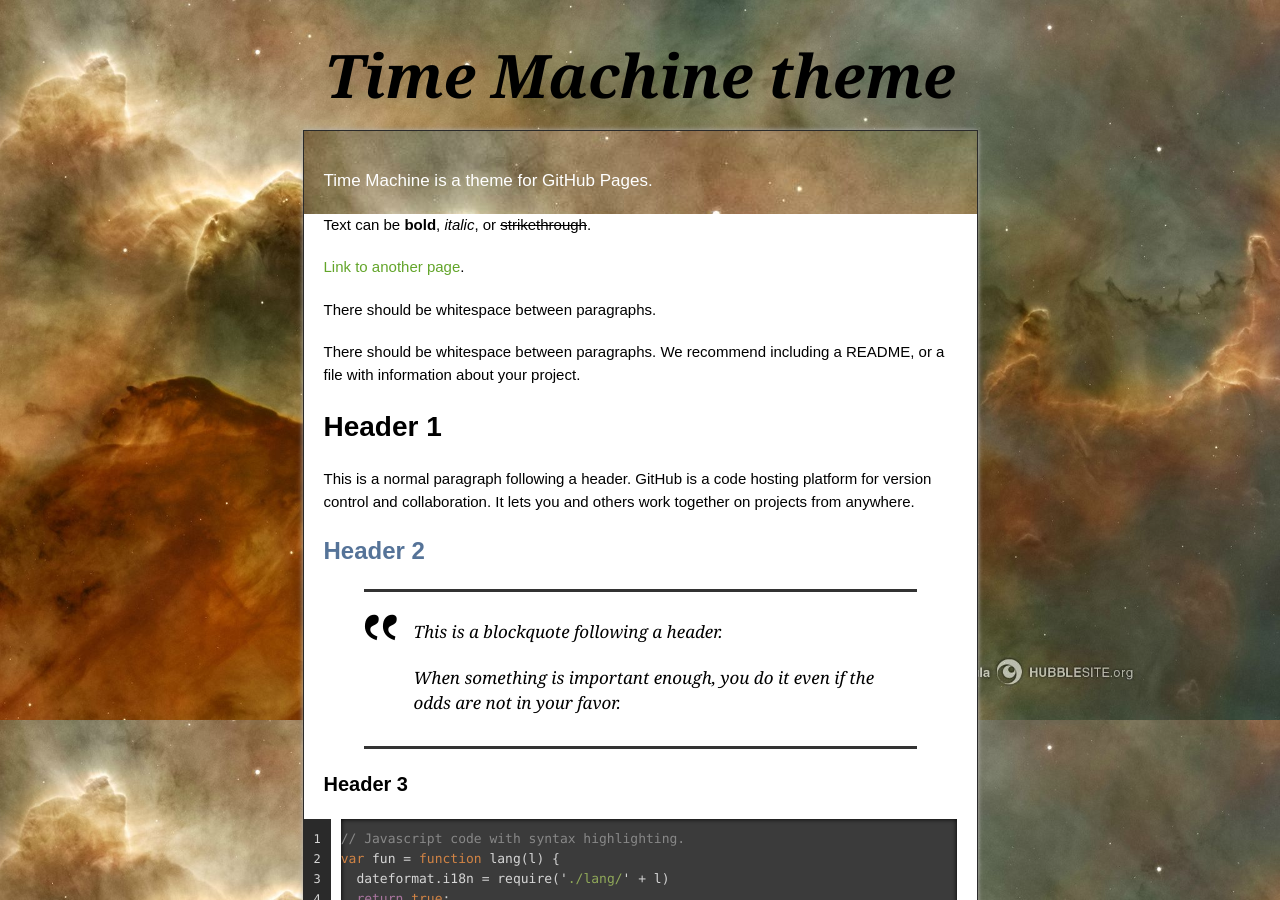
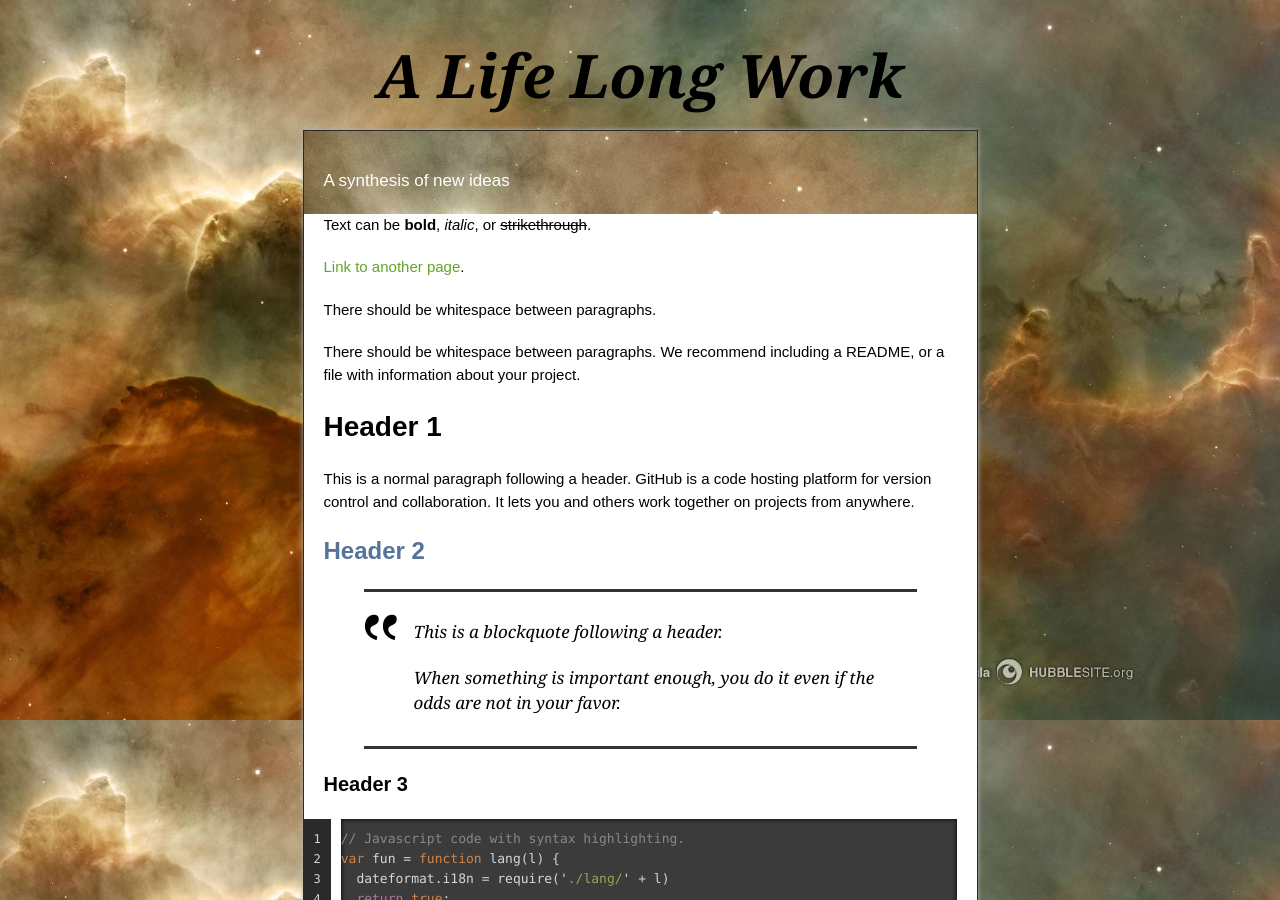
Before and after one commit to alifelongwork/alifelongwork.github.io, a Jekyll site: the page built from index.md, in a window 1280 px wide and 900 px high. Built offline with Jekyll 4.4.1, drawn with Linux system fonts in a browser that asks for light colours.

Commit message:
Update _config.yml

```diff
--- a/_config.yml
+++ b/_config.yml
@@ -1,5 +1,5 @@
-title: Time Machine theme
-description: Time Machine is a theme for GitHub Pages.
+title: A Life Long Work
+description: A synthesis of new ideas
 show_downloads: true
 google_analytics:
 theme: jekyll-theme-time-machine
```
